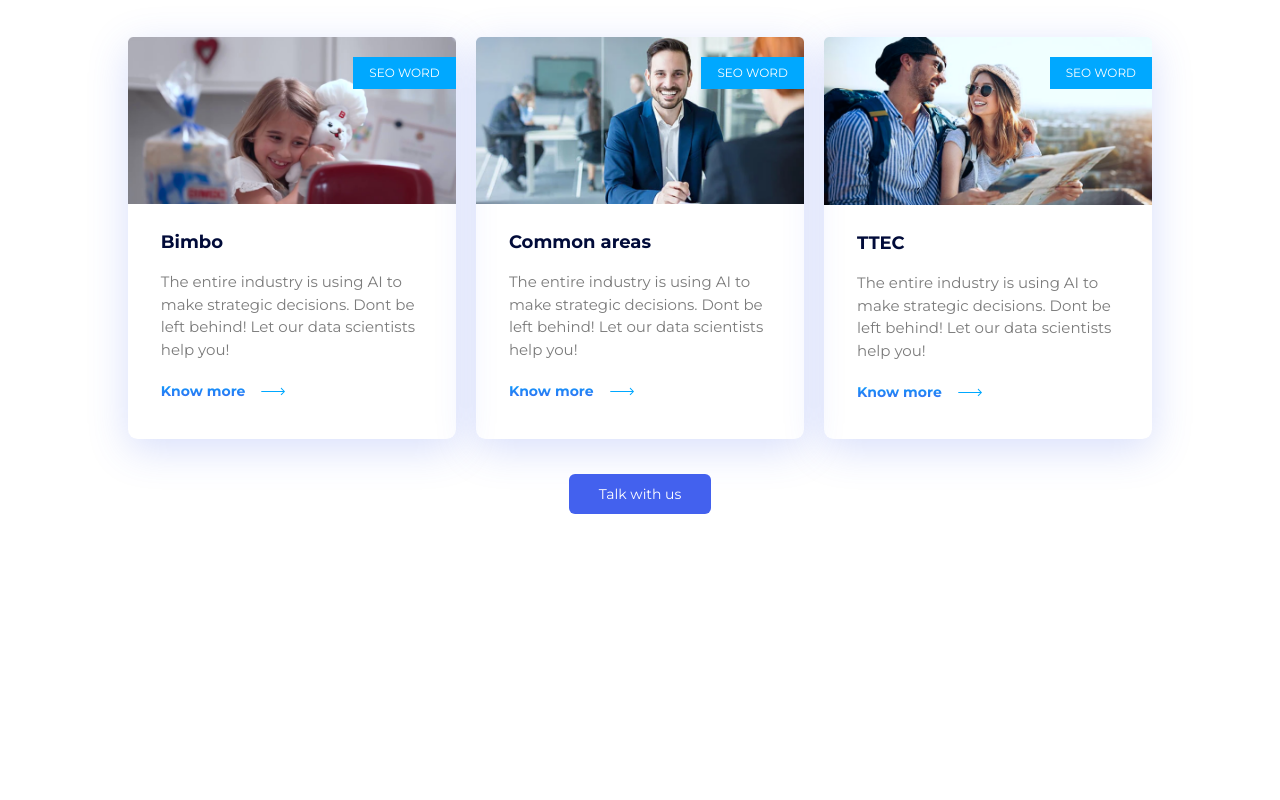
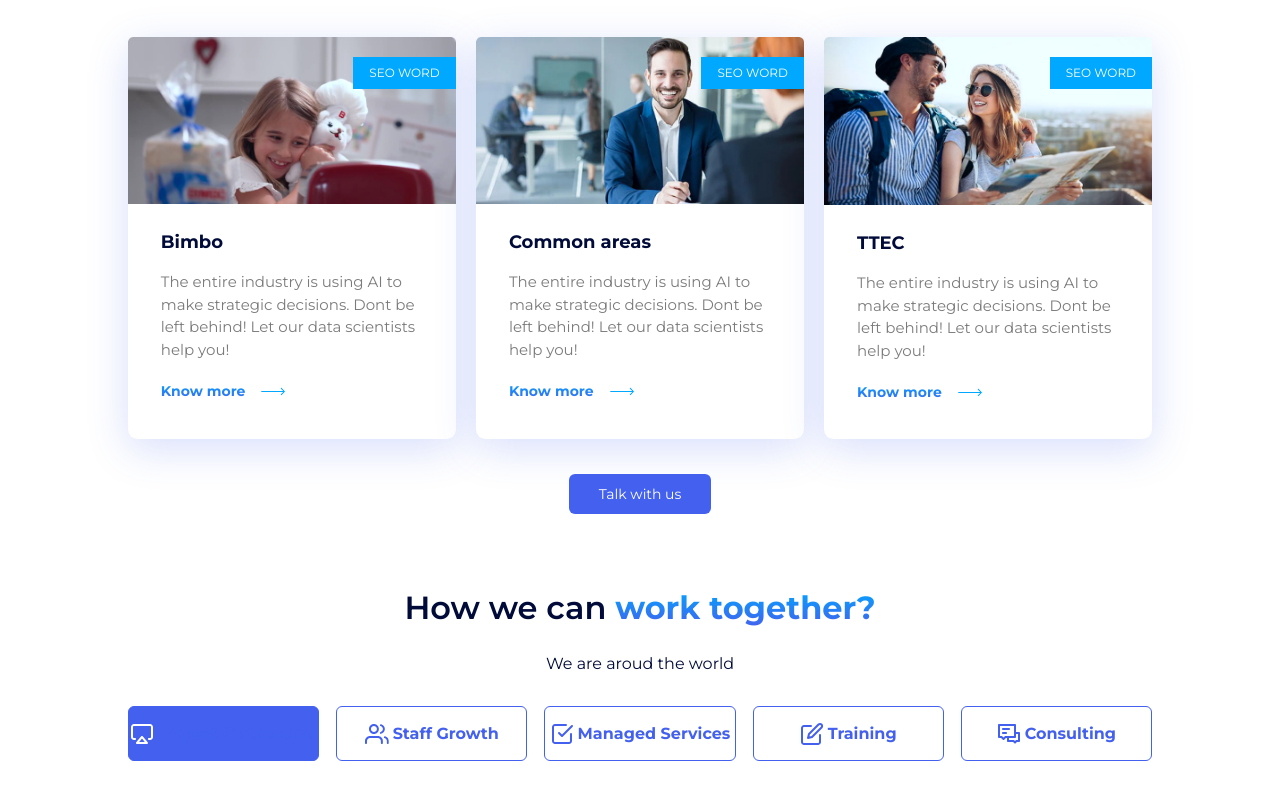
Before and after one commit to Eliman-C5/cleartechsite, a Next.js app: page / in a window 1280 px wide. Shown: the part 2017-2817 px from the top of the page. Before the commit the page ends 2601 px from the top, so only its background shows below. Built offline with nearby package versions, Linux system fonts and the light colour scheme.

Commit message:
features menu agregado confuncionalidad

```diff
--- a/components/HomeSections/Cases/Card.jsx
+++ b/components/HomeSections/Cases/Card.jsx
@@ -3,7 +3,7 @@
 const Card = ({ imgsrc, title, desc, link }) => {
   return (
     <div
-      className="w-[32%]  max-w-[365px] rounded-md  h-[402px]"
+      className="w-[32%]  max-w-[365px] rounded-md  h-[402px] bg-white"
       style={{
         boxShadow: '0px 10px 40px rgba(67, 97, 238, 0.21)',
         borderRadius: '9.7094px',
--- a/components/HomeSections/CasesSection.jsx
+++ b/components/HomeSections/CasesSection.jsx
@@ -4,12 +4,19 @@
 import Button from 'components/Atoms/Button';
 const CasesSection = () => {
   return (
-    <div className="h-auto">
-      <div className="w-full h-full "></div>
+    <div className="h-auto relative">
+      {/*       <div
+        className="w-full h-[400px] bg-center bg-no-repeat bg-cover absolute z-0"
+        style={{
+          backgroundImage: "url('/img/workwithus_bg.png')",
+        }}
+      ></div> */}
+      <div className="">
         <Section>
           {' '}
           <h2 className="tittles" style={{ marginBottom: '20px' }}>
-          See how we <span className="gradient_title ">empower with data</span>
+            See how we{' '}
+            <span className="gradient_title ">empower with data</span>
           </h2>
           <p className="text-center text-color03_black   mx-auto mb-[45px]">
             We have provided solutions to the leaders of different industries.
@@ -21,6 +28,7 @@
           </div>
         </Section>
       </div>
+    </div>
   );
 };
 
--- /dev/null
+++ b/components/HomeSections/WorkWithUs.jsx
@@ -0,0 +1,18 @@
+import React from 'react';
+import Section from 'components/Wrappers/NormalAndFadeInSection';
+import Menu from 'components/HomeSections/WorkWithUs/Menu';
+const WorkWithUs = () => {
+  return (
+    <Section>
+      <h2 className="tittles" style={{ marginBottom: '20px' }}>
+        How we can <span className="gradient_title ">work together?</span>
+      </h2>
+      <p className="text-center text-color03_black   mx-auto mb-[30px]">
+        We are aroud the world
+      </p>
+      <Menu />
+    </Section>
+  );
+};
+
+export default WorkWithUs;
--- /dev/null
+++ b/components/HomeSections/WorkWithUs/Menu.jsx
@@ -0,0 +1,76 @@
+import { useState } from 'react';
+import { useGeneralProvider } from 'context/GeneralProvider';
+const MenuItems = [
+  {
+    id: 1,
+    title: 'Project Outsorcing',
+    iconBlue: '/img/icons/workwithus/blue/airplay.svg',
+    iconWhite: '/img/icons/workwithus/white/airplay.svg',
+  },
+  {
+    id: 2,
+    title: 'Staff Growth',
+    iconBlue: '/img/icons/workwithus/blue/staff.svg',
+    iconWhite: '/img/icons/workwithus/white/staff.svg',
+  },
+  {
+    id: 3,
+    title: 'Managed Services',
+    iconBlue: '/img/icons/workwithus/blue/services.svg',
+    iconWhite: '/img/icons/workwithus/white/services.svg',
+  },
+  {
+    id: 4,
+    title: 'Training',
+    iconBlue: '/img/icons/workwithus/blue/training.svg',
+    iconWhite: '/img/icons/workwithus/white/training.svg',
+  },
+  {
+    id: 5,
+    title: 'Consulting',
+    iconBlue: '/img/icons/workwithus/blue/consulting.svg',
+    iconWhite: '/img/icons/workwithus/white/consulting.svg',
+  },
+];
+
+const Menu = () => {
+  //estado para cambiar de color el icono
+  const [menuIconNum, setMenuIconNum] = useState(0);
+  //estado global para cambiar el cuadrito del menu al dar click
+  const { featuresMenuNum, setfeaturesMenuNum } = useGeneralProvider();
+
+  const menuHover = (id) => {
+    setMenuIconNum(id);
+  };
+
+  const clickMenu = (id) => {
+    setfeaturesMenuNum(id);
+  };
+  return (
+    <div className="flex items-center justify-between w-full mb-[50px]">
+      {MenuItems.map((item) => (
+        <div
+          key={item.id}
+          className={`${
+            item.id === featuresMenuNum && ' bg-color02_blue text-[#fff]'
+          } flex w-[18.66%] justify-center items-center max-w-[211px] h-[55px] border border-color02_blue rounded-md cursor-pointer text-color02_blue font-bold hover:bg-color02_blue hover:text-white transition-all`}
+          onMouseOver={() => menuHover(item.id)}
+          onMouseLeave={() => setMenuIconNum(0)}
+          onClick={() => clickMenu(item.id)}
+        >
+          <img
+            src={
+              item.id === menuIconNum || item.id === featuresMenuNum
+                ? item.iconWhite
+                : item.iconBlue
+            }
+            className="mr-1"
+          />
+          <p>{item.title}</p>
+        </div>
+      ))}
+    </div>
+  );
+};
+
+export default Menu;
--- a/context/GeneralProvider.js
+++ b/context/GeneralProvider.js
@@ -6,12 +6,15 @@
 
 export const AppProvider = ({ children }) => {
   const [workwithusMenuNum, setworkwithusMenuNum] = useState(1);
+  const [featuresMenuNum, setfeaturesMenuNum] = useState(1);
   return (
     <>
       <ContextProvider.Provider
         value={{
           workwithusMenuNum,
           setworkwithusMenuNum,
+          featuresMenuNum,
+          setfeaturesMenuNum,
         }}
       >
         {children}
--- a/pages/index.jsx
+++ b/pages/index.jsx
@@ -3,6 +3,7 @@
 import LogoSection from 'components/HomeSections/LogoSection';
 import AboutUsSection from 'components/HomeSections/AboutUsSection';
 import Cases from 'components/HomeSections/CasesSection';
+import WorkWithUs from 'components/HomeSections/WorkWithUs';
 const Home = () => {
   return (
     <>
@@ -10,6 +11,7 @@
       <LogoSection />
       <AboutUsSection />
       <Cases />
+      <WorkWithUs />
     </>
   );
 };
```
Also changed, not shown: public/img/Comments 3.svg (added), public/img/icons/workwithus/white/consulting.svg (added). Lines whose indentation alone changed are shown as unchanged.
